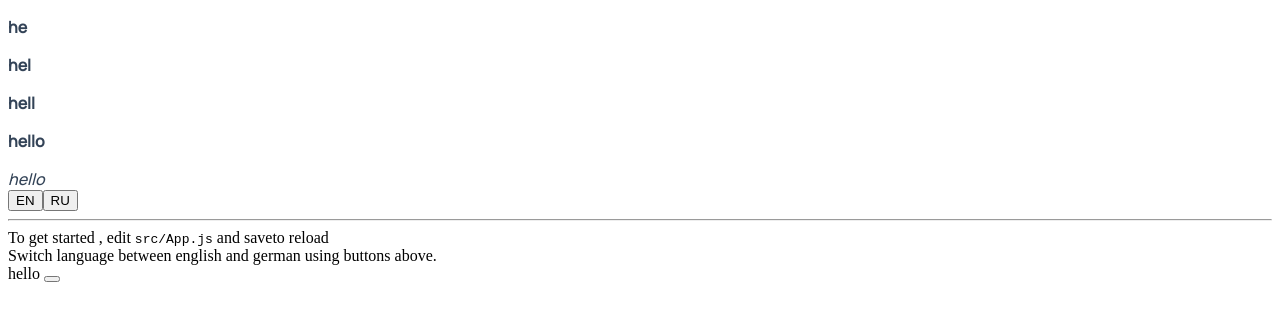
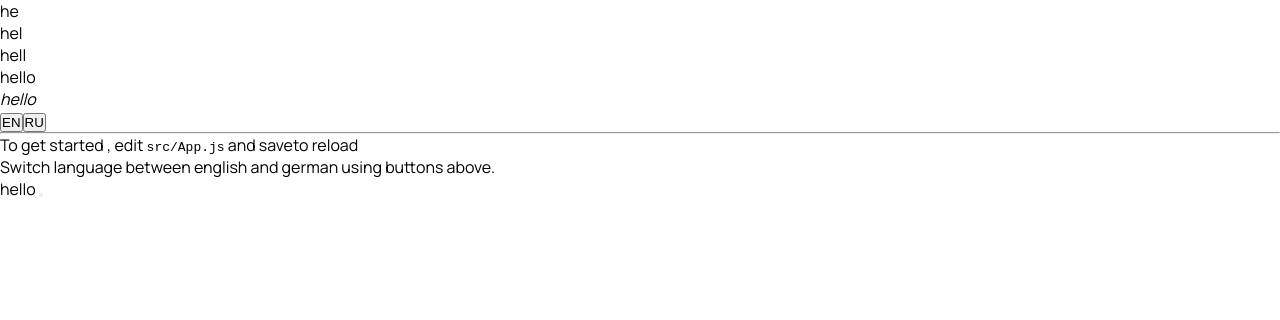
Before and after one commit to Amas9nine/solid-retro, a React (Create React App) app: page / in a window 1280 px wide. Shown: the top 320 px of the page. Built offline with nearby package versions, Linux system fonts and the light colour scheme.

Commit message:
fix:font import

```diff
--- a/src/App.css
+++ b/src/App.css
@@ -1,38 +1,11 @@
-.App {
-  text-align: center;
+@import url('https://fonts.googleapis.com/css2?family=Manrope:wght@200;300;400;500&display=swap');
+*{
+  padding: 0;
+  margin: 0;
+  box-sizing: border-box;
+
 }
 
-.App-logo {
-  height: 40vmin;
-  pointer-events: none;
+.App{
+  font-family: Manrope,sans-serif;
 }
-
-@media (prefers-reduced-motion: no-preference) {
-  .App-logo {
-    animation: App-logo-spin infinite 20s linear;
-  }
-}
-
-.App-header {
-  background-color: #282c34;
-  min-height: 100vh;
-  display: flex;
-  flex-direction: column;
-  align-items: center;
-  justify-content: center;
-  font-size: calc(10px + 2vmin);
-  color: white;
-}
-
-.App-link {
-  color: #61dafb;
-}
-
-@keyframes App-logo-spin {
-  from {
-    transform: rotate(0deg);
-  }
-  to {
-    transform: rotate(360deg);
-  }
-}
--- a/src/App.js
+++ b/src/App.js
@@ -1,4 +1,4 @@
-import "../src/style/index.scss";
+import "./App.css";
 import { useTranslation } from "react-i18next";
 import { Trans } from "react-i18next";
 import { useSelector, useDispatch } from "react-redux";
@@ -13,7 +13,7 @@ function App() {
   const show = useSelector((state) => state.toolkit.hello);
   const dispatch = useDispatch();
   return (
-    <>
+    <div className="App">
       <div className="testContainer">
         <p>he</p>
         <p>hel</p>
@@ -29,7 +29,7 @@ function App() {
       </Trans>
       <div>{t("description.part2")}</div>
       {show} <button onClick={() => dispatch(helloWorld())}></button>
-    </>
+    </div>
   );
 }
 
--- a/src/style/_library.scss
+++ b/src/style/_library.scss
@@ -1,4 +1,3 @@
-@import url('https://fonts.googleapis.com/css2?family=Manrope:wght@200;300;400;500&display=swap');
 $baseFamily:Manrope,sans-serif;
 $textColor : #334357;
 
```
